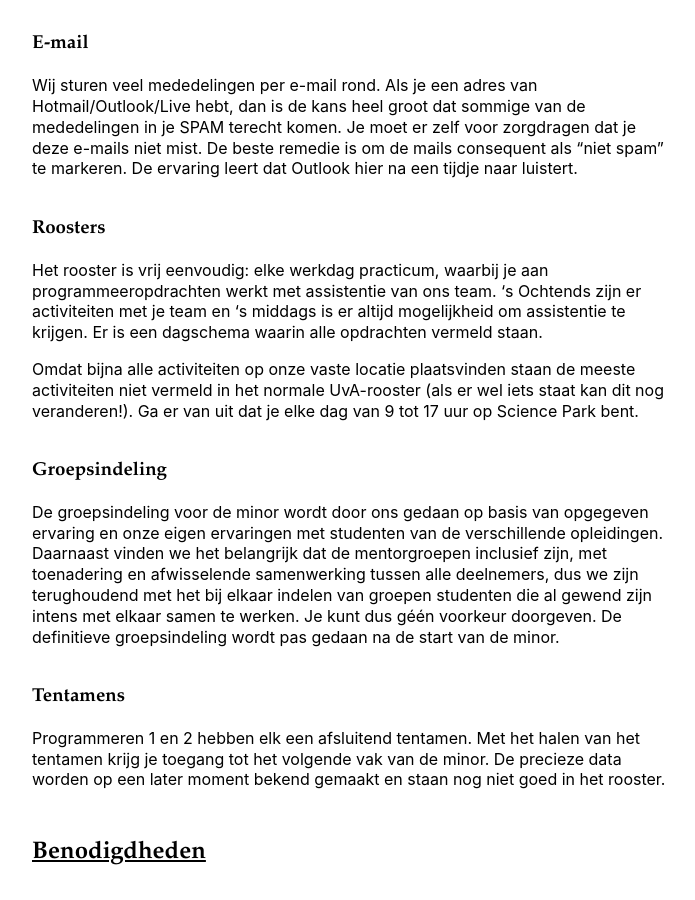
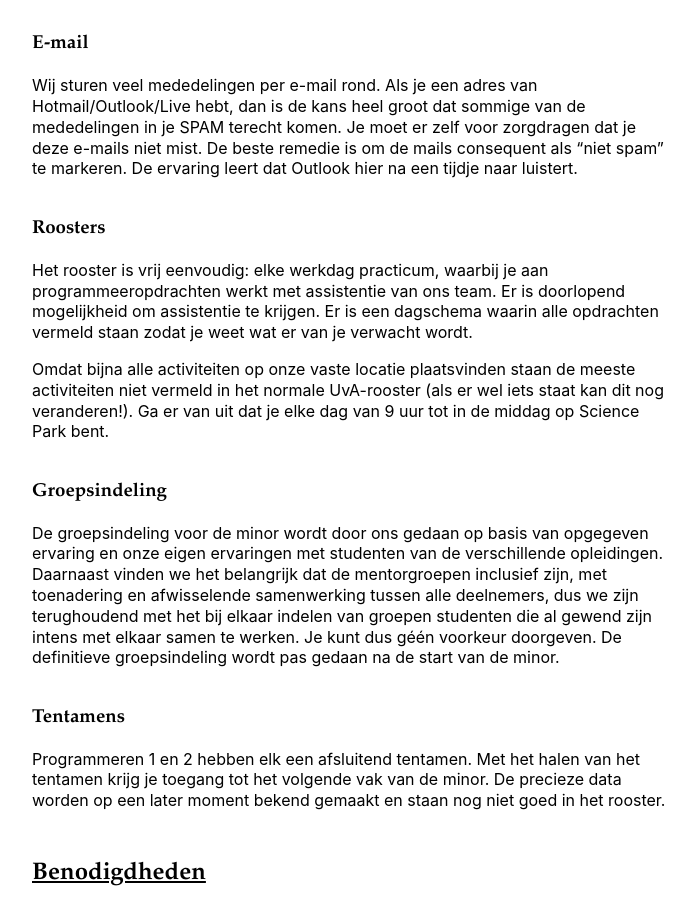
Before and after one commit to minprog/welkom, a Jekyll site: the page built from fulltime/index.md, in a window 1280 px wide and 900 px high, scrolled down 3951 px. Shown: the whole window, without its empty margins (288-983 px from the left). Built offline with Jekyll 4.4.1, drawn with Linux system fonts in a browser that asks for light colours; our own code applies the rules of GitHub Pages for plain Markdown files.

Commit message:
aanwezig

```diff
--- a/fulltime/index.md
+++ b/fulltime/index.md
@@ -70,9 +70,9 @@ Alle colleges (behalve het introductiecollege!) vinden plaats op het Science Par
 
 ### Roosters
 
-Het rooster is vrij eenvoudig: elke werkdag practicum, waarbij je aan programmeeropdrachten werkt met assistentie van ons team. 's Ochtends zijn er activiteiten met je team en 's middags is er altijd mogelijkheid om assistentie te krijgen. Er is een dagschema waarin alle opdrachten vermeld staan.
+Het rooster is vrij eenvoudig: elke werkdag practicum, waarbij je aan programmeeropdrachten werkt met assistentie van ons team. Er is doorlopend mogelijkheid om assistentie te krijgen. Er is een dagschema waarin alle opdrachten vermeld staan zodat je weet wat er van je verwacht wordt.
 
-Omdat bijna alle activiteiten op onze vaste locatie plaatsvinden staan de meeste activiteiten niet vermeld in het normale UvA-rooster (als er wel iets staat kan dit nog veranderen!). Ga er van uit dat je elke dag van 9 tot 17 uur op Science Park bent.
+Omdat bijna alle activiteiten op onze vaste locatie plaatsvinden staan de meeste activiteiten niet vermeld in het normale UvA-rooster (als er wel iets staat kan dit nog veranderen!). Ga er van uit dat je elke dag van 9 uur tot in de middag op Science Park bent.
 
 ### Groepsindeling
 
```
